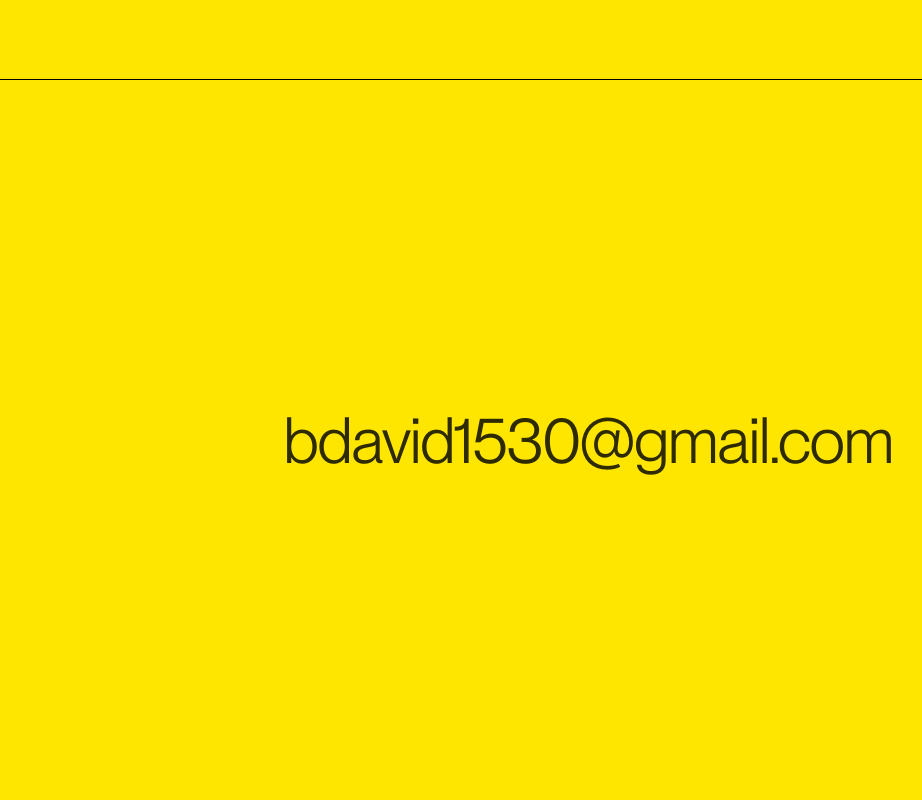
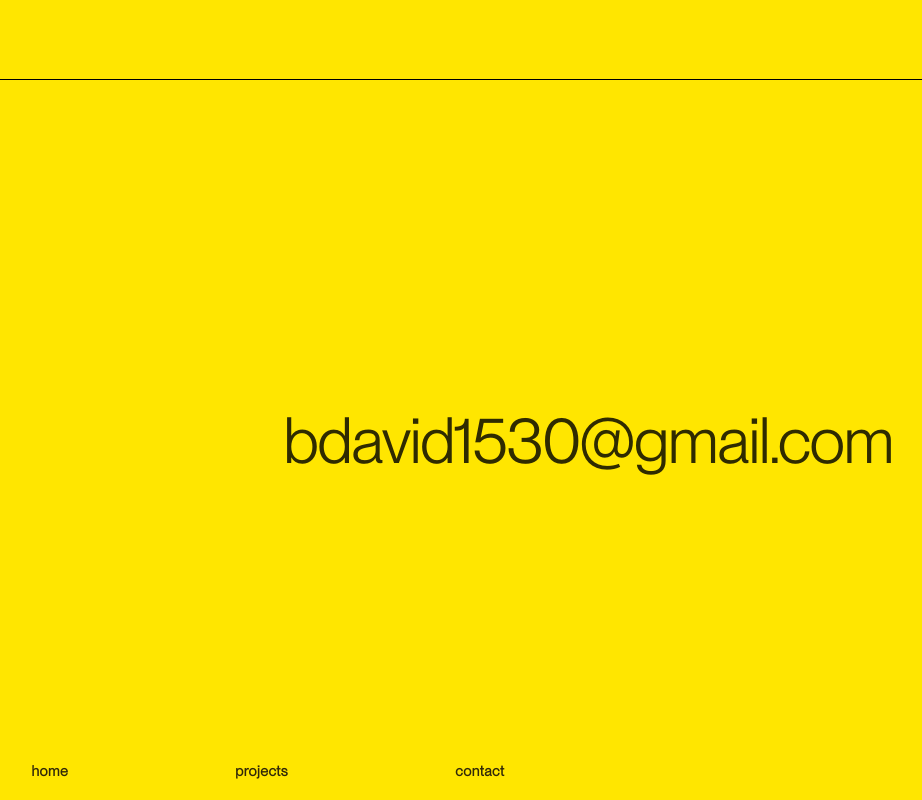
Before and after one commit to brian-david4/brian-portfolio-website, a React (Vite) app in the folder portfolio-website/: page /about in a window 1280 px wide. Shown: the part 680-1480 px from the top of the page, without its empty margins (52-974 px from the left). Built offline with nearby package versions, Linux system fonts and the light colour scheme.

Commit message:
Create AboutFooter

```diff
--- /dev/null
+++ b/portfolio-website/src/components/AboutFooter/AboutFooter.tsx
@@ -0,0 +1,27 @@
+import styles from "./aboutFoot.module.css";
+
+const AboutFooter = () => {
+  const links = [
+    { title: "home", href: "/" },
+    { title: "projects", href: "/projects" },
+    { title: "contact", href: "/contact" },
+  ];
+
+  return (
+    <>
+      <div className={styles.footer}>
+        <div className={styles.links}>
+          {links.map((link, idx) => {
+            return (
+              <a className={styles.link} href={link.href} key={`aboutL_${idx}`}>
+                {link.title}
+              </a>
+            );
+          })}
+        </div>
+      </div>
+    </>
+  );
+};
+
+export default AboutFooter;
--- /dev/null
+++ b/portfolio-website/src/components/AboutFooter/aboutFoot.module.css
@@ -0,0 +1,25 @@
+.footer {
+  width: 100vw;
+  height: var(--header-height);
+  display: flex;
+  flex-direction: row;
+  align-items: center;
+}
+.links {
+  display: flex;
+  width: 50%;
+  align-items: center;
+  justify-content: space-around;
+}
+.link {
+  text-decoration: none;
+  color: var(--dark-green);
+  font-size: 0.9rem;
+  font-weight: bolder;
+  letter-spacing: 0.03rem;
+  transition: transform 250ms cubic-bezier(0.39, 0.575, 0.565, 1);
+}
+.link:hover {
+  font-family: "Neue Montreal Italic" !important;
+  transform: translateX(5px) scale(1.01);
+}
--- a/portfolio-website/src/pages/About/About.tsx
+++ b/portfolio-website/src/pages/About/About.tsx
@@ -3,6 +3,7 @@
 import { useInView } from "react-intersection-observer";
 import ContactMouseEffect from "../../components/ContactMouseEffect/ContactMouseEffect";
 import { useState } from "react";
+import AboutFooter from "../../components/AboutFooter/AboutFooter";
 
 const About = () => {
   const { ref, inView } = useInView({
@@ -37,6 +38,10 @@
           >
             bdavid1530@gmail.com
           </a>
+
+          <div className={styles.footerPosition}>
+            <AboutFooter />
+          </div>
         </div>
       </motion.div>
     </>
--- a/portfolio-website/src/pages/About/about.module.css
+++ b/portfolio-website/src/pages/About/about.module.css
@@ -27,3 +27,8 @@
   color: var(--dark-green);
   mix-blend-mode: luminosity;
 }
+.footerPosition {
+  position: absolute;
+  bottom: 0;
+  width: 100%;
+}
```
